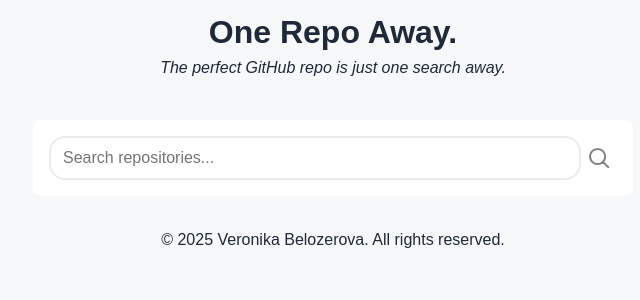
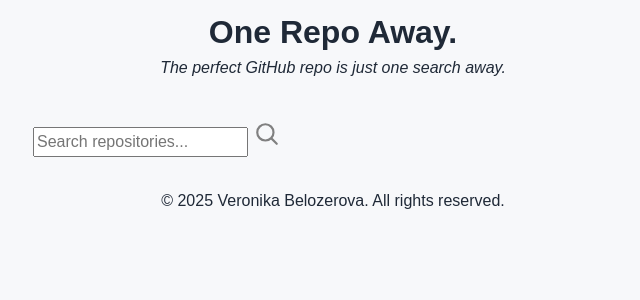
Before and after one commit to verobelo/github-repo-finder, a React (Vite) app in the folder one-repo-away/: page / in a window 1280 px wide. Shown: the top 300 px of the page, without its empty margins (307-947 px from the left). Built offline with nearby package versions, Linux system fonts and the light colour scheme; a web font is replaced by a local one.

Commit message:
Add style to search input

```diff
--- a/one-repo-away/src/index.css
+++ b/one-repo-away/src/index.css
@@ -62,17 +62,14 @@ footer a {
   color: var(--color-text-primary);
 }
 
-.search-bar {
+.search-bar__input {
   background-color: var(--color-bgr-secondary);
-  display: flex;
-  align-items: center;
-  justify-content: center;
   border-radius: 0.5rem;
   width: 100%;
   padding: 1rem;
 }
 
-.search-bar > input {
+.search-bar__input input {
   padding: 0.5rem 0.75rem;
   border: 2px solid var(--color-text-tertiary);
   background-color: var(--color-bgr-secondary);
```
